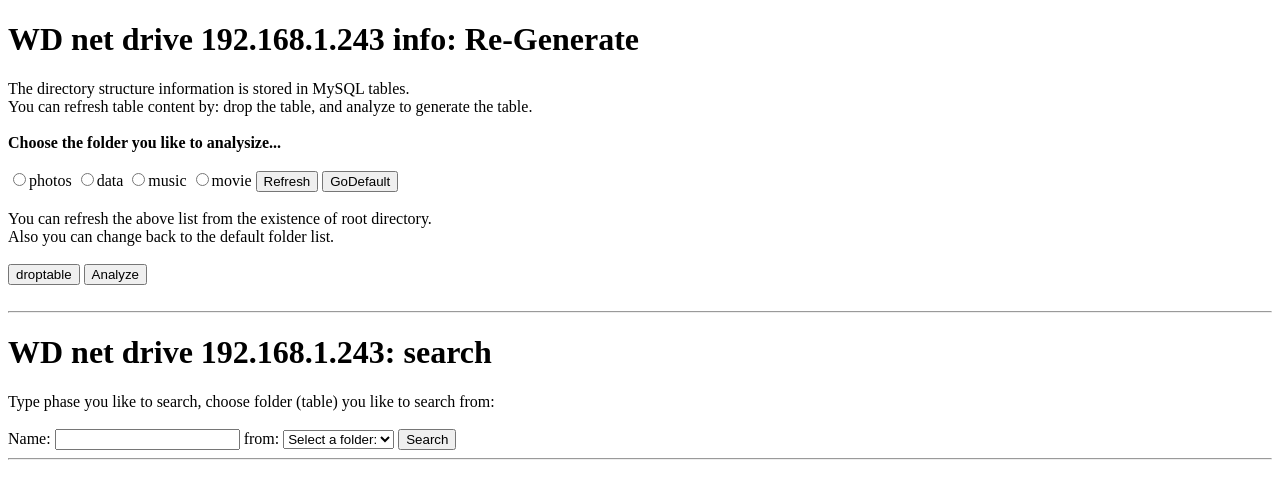
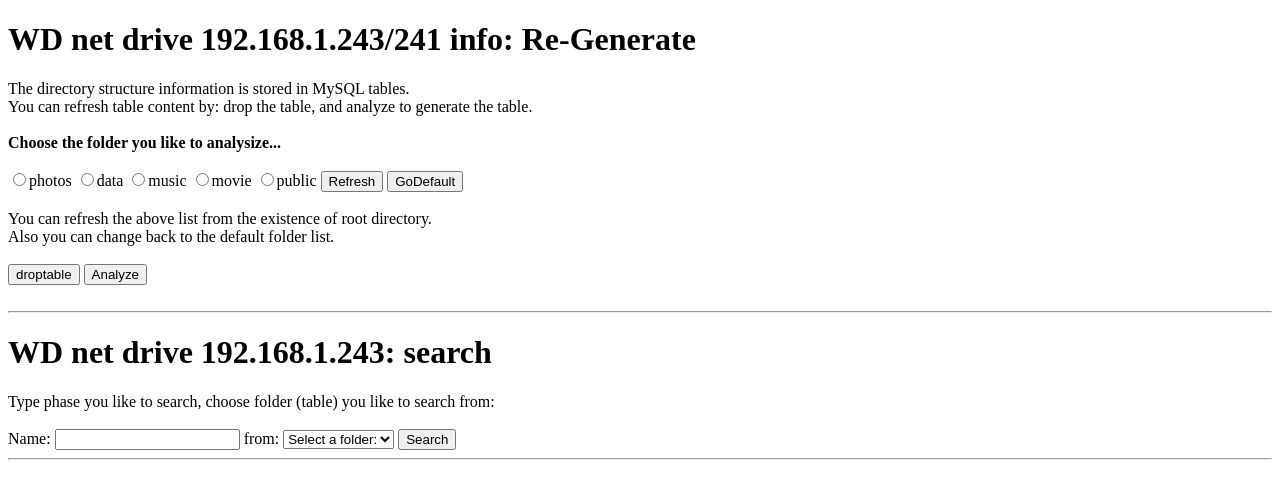
Before and after one commit to sinnud/wdinfo, a PHP site: page / in a window 1280 px wide. Shown: the top 499 px of the page. Run offline with PHP 8.4, Linux system fonts and the light colour scheme.

Commit message:
Add 241 public

```diff
--- a/php_utils/wddir_default.php
+++ b/php_utils/wddir_default.php
@@ -8,3 +8,4 @@
 <input type="radio" name="folder" value="data">data
 <input type="radio" name="folder" value="music">music
 <input type="radio" name="folder" value="movie">movie
+<input type="radio" name="folder" value="public">public
--- a/php_utils/wdsearch_default.php
+++ b/php_utils/wdsearch_default.php
@@ -4,5 +4,5 @@
 // When ../scripts/wddir_refresh.py create wddir_new.php,
 // it will also create wdsearch_new.php accordingly
 global $MySQLtableWD;
-$MySQLtableWD = array("photos", "data", "music", "movie");
+$MySQLtableWD = array("photos", "data", "music", "movie", "public");
 ?>
--- a/wddir.php
+++ b/wddir.php
@@ -6,7 +6,7 @@
 2. drop table in MySQL according to root folder
 3. analyze root folder to generate MySQL table of folder structure
 -->
-<h1>WD net drive 192.168.1.243 info: Re-Generate</h1>
+<h1>WD net drive 192.168.1.243/241 info: Re-Generate</h1>
   The directory structure information is stored in MySQL tables.<br>
   You can refresh table content by: drop the table, and analyze to generate the table.<br><br>
 <form action="./php_utils/wddir_main.php" method="post">
```
Also changed, not shown: php_utils/wddir_main.php (+0 -9 lines).
